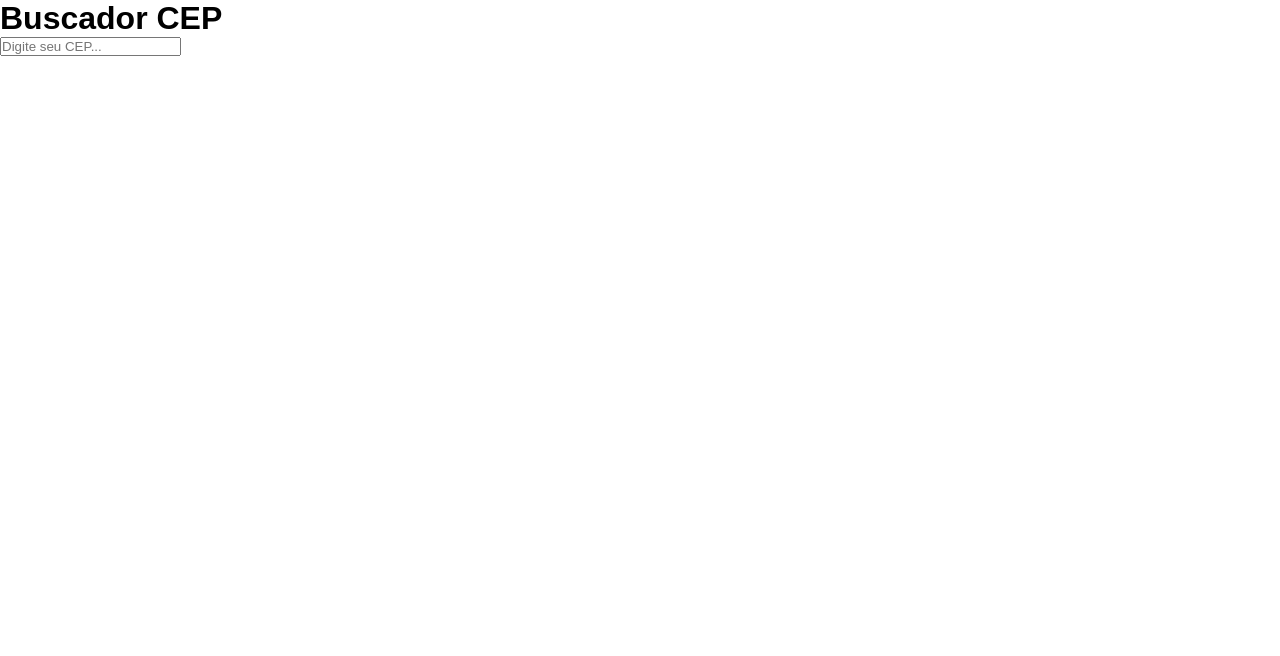
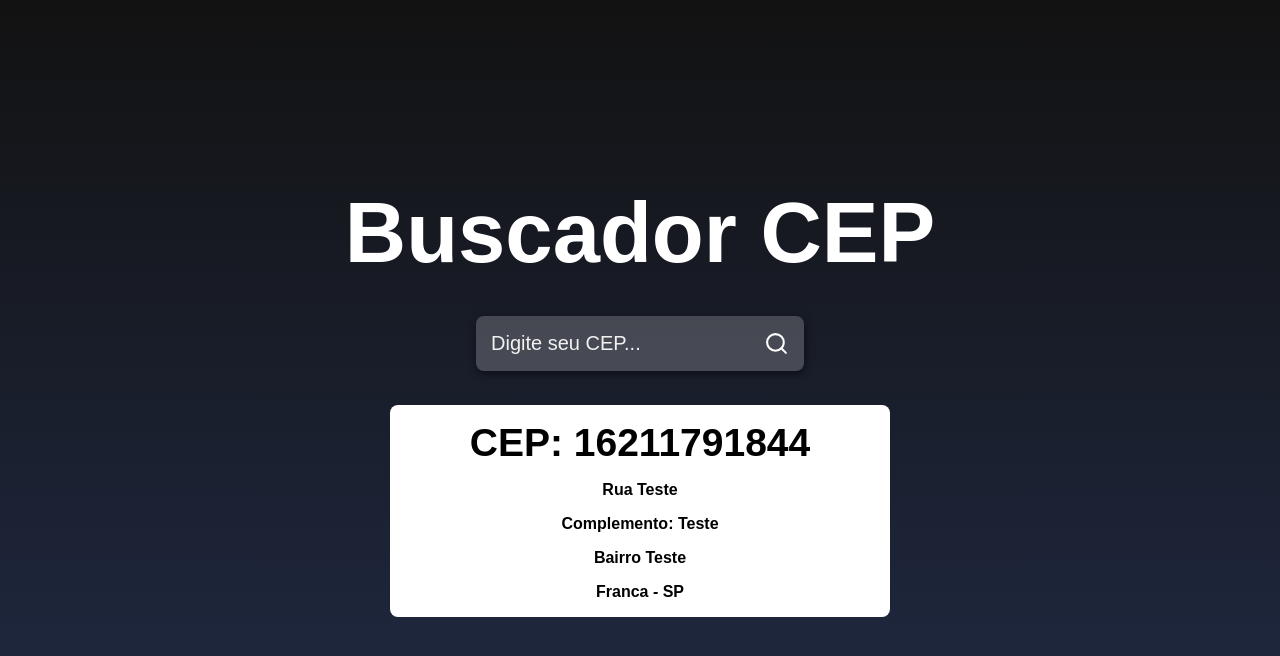
Before and after one commit to gpessoni/Search-CEP-React, a React (Create React App) app: page / in a window 1280 px wide. Shown: the top 656 px of the page. Built offline with nearby package versions, Linux system fonts and the light colour scheme.

Commit message:
Update the files from project

```diff
--- a/package.json
+++ b/package.json
@@ -8,6 +8,7 @@
     "@testing-library/user-event": "^13.5.0",
     "react": "^17.0.2",
     "react-dom": "^17.0.2",
+    "react-icons": "^4.3.1",
     "react-scripts": "5.0.0",
     "web-vitals": "^2.1.3"
   },
--- a/src/App.js
+++ b/src/App.js
@@ -1,14 +1,27 @@
+import { FiSearch } from "react-icons/fi"
+import "./Style.css"
 function App() {
   return (
     <div className="container">
       <h1 className="title">Buscador CEP</h1>
 
 
-      <div className="input">
+      <div className="containerInput">
         <input type="text" placeholder="Digite seu CEP..." />
+        <button className="buttonSearch">
+          <FiSearch size={25} color="white" />
+        </button>
+      </div>
+
+    <main className="main">
+    <h2>CEP: 16211791844</h2>
+    <span>Rua Teste</span>
+    <span>Complemento: Teste</span>
+    <span>Bairro Teste</span>
+    <span>Franca - SP</span>
+    </main>
 
 
-      </div>
     </div>
   );
 }
```
Also changed, not shown: 1 other file (tests, documents, lock files or other folders).
